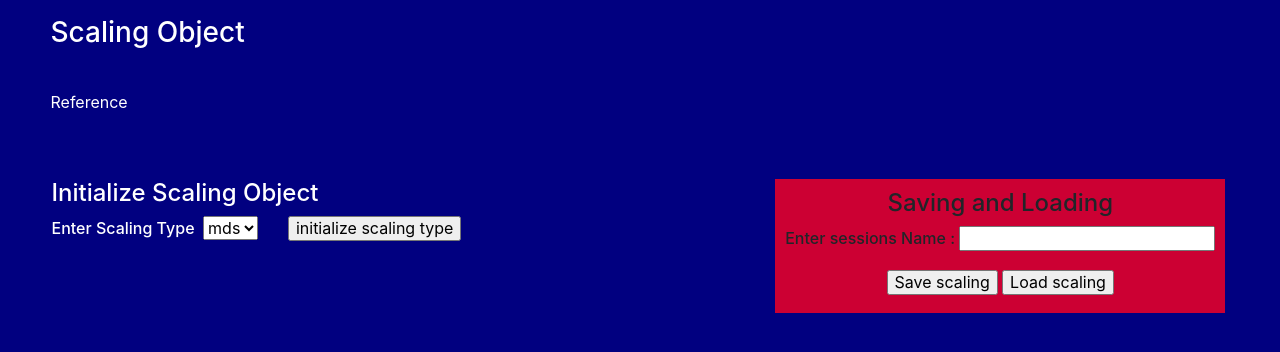
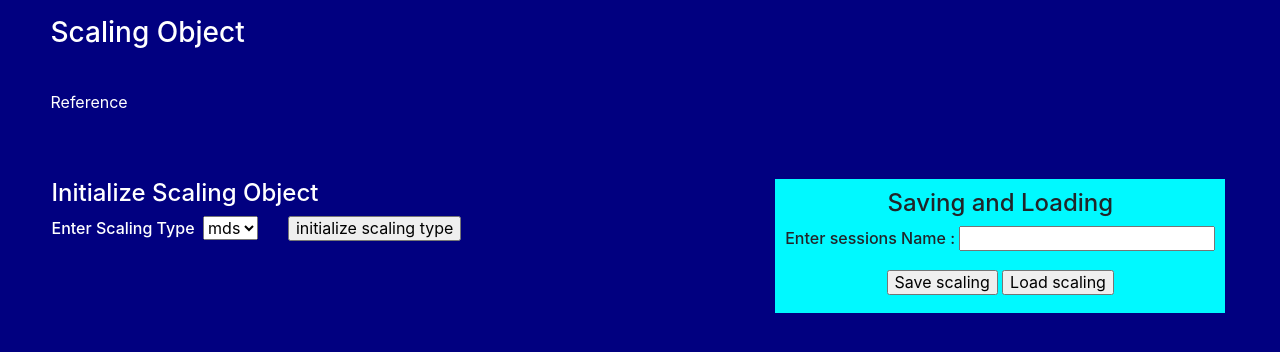
Before and after one commit to UST-QuAntiL/qhana, a Flask app: page /scaling in a window 1280 px wide. Shown: the part 117-469 px from the top of the page. Run offline with Flask 2, Linux system fonts and the light colour scheme; parts of the project's set-up code (start-up, migrations or seed data) failed here and were passed over; some libraries are stand-ins or nearby versions.

Commit message:
change color

```diff
--- a/templates/clustering.html
+++ b/templates/clustering.html
@@ -27,7 +27,7 @@
                 </form>
             </td>
             <td valign="top" align="middle" style="width: 45%" >
-                <div id="bereich" style="width: fit-content; padding: 10px ; height: fit-content ;background-color: #cc0033; border: 3px #cc0033;" >
+                <div id="bereich" style="width: fit-content; padding: 10px ; height: fit-content ;background-color: #00f9ff; border: 3px #00f9ff;" >
                     <h4> Saving and Loading</h4>
                     <form action = "/saveload_clustering" method = "POST">
                         <h6> Enter sessions Name <tab id=t2>:
--- a/templates/costumeplan.html
+++ b/templates/costumeplan.html
@@ -36,7 +36,7 @@
             </table>
             </td>
             <td valign="top" align="middle" style="width: 45%" >
-            <div id="bereich" style="width: fit-content; padding: 10px ; height: fit-content ;background-color: #cc0033; border: 3px #cc0033;" >
+            <div id="bereich" style="width: fit-content; padding: 10px ; height: fit-content ;background-color: #00f9ff; border: 3px #00f9ff;" >
                 <h4> Saving and Loading</h4>
                 <form action = "/saveload_costume_plan" method = "POST">
                     <h6> Enter sessions Name <tab id=t2>:
--- a/templates/entitySimilarities.html
+++ b/templates/entitySimilarities.html
@@ -58,7 +58,7 @@
                 </form>
             </td>
             <td valign="top" align="middle" style="width: 45%" >
-            <div id="bereich" style="width: fit-content; padding: 10px ; height: fit-content ;background-color: #cc0033; border: 3px #cc0033;" >
+            <div id="bereich" style="width: fit-content; padding: 10px ; height: fit-content ;background-color: #00f9ff; border: 3px #00f9ff;" >
                 <h4> Saving and Loading</h4>
                 <form action = "/saveload_entitySimilarities" method = "POST">
                     <h6> Enter sessions Name <tab id=t2>:
--- a/templates/scaling.html
+++ b/templates/scaling.html
@@ -27,7 +27,7 @@
                 </form>
             </td>
             <td valign="top" align="middle" style="width: 45%" >
-                <div id="bereich" style="width: fit-content; padding: 10px ; height: fit-content ;background-color: #cc0033; border: 3px #cc0033;" >
+                <div id="bereich" style="width: fit-content; padding: 10px ; height: fit-content ;background-color: #00f9ff; border: 3px #00f9ff;" >
                     <h4> Saving and Loading</h4>
                     <form action = "/saveload_scaling" method = "POST">
                         <h6> Enter sessions Name <tab id=t2>:
```
